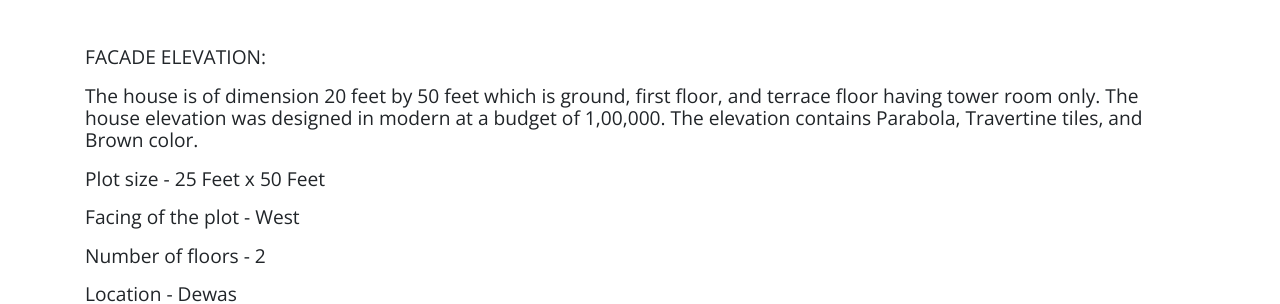
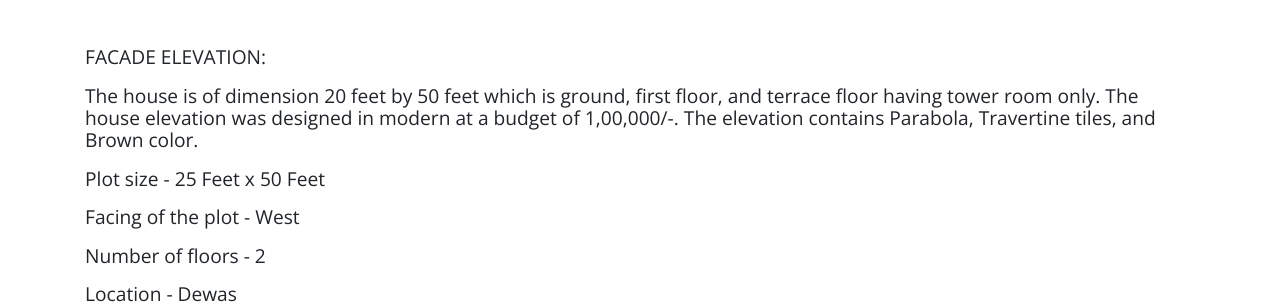
Before and after one commit to samasthiti/samasthiti, a Jekyll site: the page built from _threeddesigns/dewas.md, in a window 1280 px wide and 900 px high, scrolled down 637 px. Shown: the part 178-482 px from the top of the window. Built offline with Jekyll 4.4.1, drawn with Linux system fonts in a browser that asks for light colours; nearby versions of some CDN libraries; comment, search, counter and statistics services are not loaded.

Commit message:
Update from Forestry.io samshthi construction updated _threeddesigns/dewas.md

```diff
--- a/_threeddesigns/dewas.md
+++ b/_threeddesigns/dewas.md
@@ -22,7 +22,7 @@ house_category: below-1000-sq-ft
 ---
 **FACADE ELEVATION:**
 
-The house is of dimension 20 feet by 50 feet which is ground, first floor, and terrace floor having tower room only. The house elevation was designed in modern at a budget of 1,00,000. The elevation contains Parabola, Travertine tiles, and Brown color.
+The house is of dimension 20 feet by 50 feet which is ground, first floor, and terrace floor having tower room only. The house elevation was designed in modern at a budget of 1,00,000/-. The elevation contains Parabola, Travertine tiles, and Brown color.
 
 **Plot size -** 25 Feet x 50 Feet
 
```
